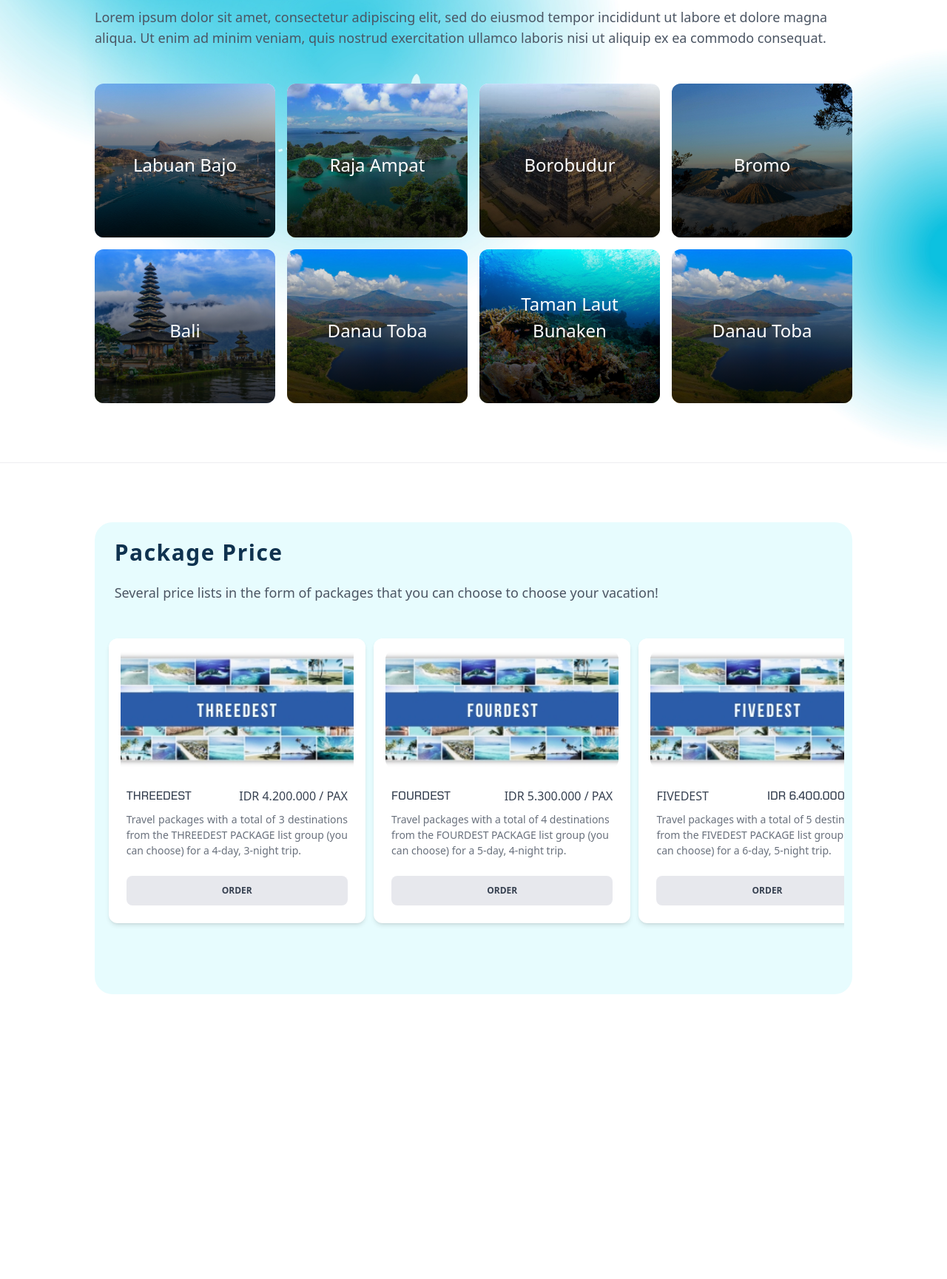
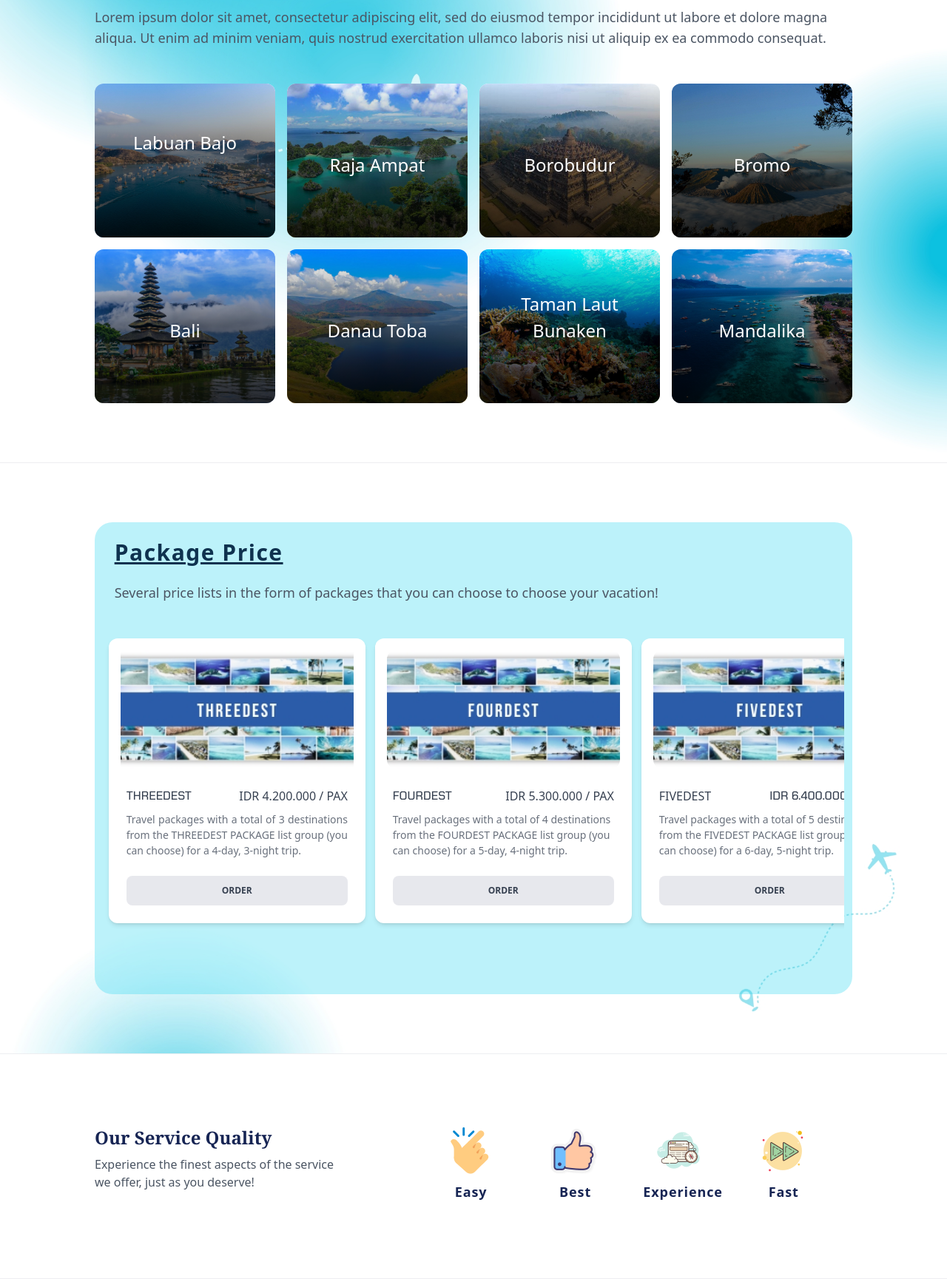
Before and after one commit to merlianats/Homework---Landing-Page, a website: page public/index.html in a window 1280 px wide. Shown: the part 754-2483 px from the top of the page at 74% size. Before the commit the page ends 2178 px from the top, so only its background shows below. Drawn offline with nearby package versions, Linux system fonts and the light colour scheme; files that its build step writes are made by us from their sources.

Commit message:
bagian layanan

```diff
--- a/public/index.html
+++ b/public/index.html
@@ -177,7 +177,7 @@
             nisi ut aliquip ex ea commodo consequat.</p>
           <div class="mt-12 grid grid-cols-1 gap-4 md:grid-cols-2 lg:grid-cols-4">
             <div class="relative grid h-[13rem] w-full max-w-[25rem] flex-col items-end justify-center overflow-hidden rounded-xl
-            bg-white bg-clip-border text-center text-gray-700">
+            bg-white bg-clip-border text-center text-gray-700 hover:cursor-pointer hover:scale-105 focus:scale-105">
               <div class="absolute inset-0 m-0 h-full w-full overflow-hidden rounded-none bg-transparent bg-[url('/public/foto/labuanbajo.jpg')]
               bg-cover bg-clip-border bg-center text-gray-700 shadow-none">
                 <div class="to-bg-black-10 absolute inset-0 h-full w-full bg-gradient-to-t from-black/80 via-black/50"></div>
@@ -186,11 +186,10 @@
                 <h2 class="mb-6 block font-sans text-2xl font-medium leading-[1.5] tracking-normal text-white antialiased">
                   Labuan Bajo
                 </h2>
-              </div>
+              </div>\
             </div>
             <div class="relative grid h-[13rem] w-full max-w-[25rem] flex-col items-end justify-center overflow-hidden rounded-xl
-            bg-white bg-clip-border text-center text-gray-700">
-              <a href="#" class="cursor-pointer">
+            bg-white bg-clip-border text-center text-gray-700 hover:cursor-pointer hover:scale-105 focus:scale-105">
               <div class="absolute inset-0 m-0 h-full w-full overflow-hidden rounded-none bg-transparent bg-[url('/public/foto/rajaampat.jpg')]
               bg-cover bg-clip-border bg-center text-gray-700 shadow-none hover:bg-opacity-50">
                 <div class="to-bg-black-10 absolute inset-0 h-full w-full bg-gradient-to-t from-black/80 via-black/50"></div>
@@ -200,11 +199,9 @@
                   Raja Ampat
                 </h2>
               </div>
-              </a>
             </div>
             <div class="relative grid h-[13rem] w-full max-w-[25rem] flex-col items-end justify-center overflow-hidden rounded-xl
-            bg-white bg-clip-border text-center text-gray-700">
-              <a href="#" class="cursor-pointer">
+            bg-white bg-clip-border text-center text-gray-700 hover:cursor-pointer hover:scale-105 focus:scale-105">
                 <div class="absolute inset-0 m-0 h-full w-full overflow-hidden rounded-none bg-transparent bg-[url('/public/foto/borobudur.jpeg')]
                 bg-cover bg-clip-border bg-center text-gray-700 shadow-none hover:bg-opacity-50">
                   <div class="to-bg-black-10 absolute inset-0 h-full w-full bg-gradient-to-t from-black/80 via-black/50"></div>
@@ -217,8 +214,7 @@
               </a>
             </div>
             <div class="relative grid h-[13rem] w-full max-w-[25rem] flex-col items-end justify-center overflow-hidden rounded-xl
-            bg-white bg-clip-border text-center text-gray-700">
-              <a href="#" class="cursor-pointer">
+            bg-white bg-clip-border text-center text-gray-700 hover:cursor-pointer hover:scale-105 focus:scale-105">
               <div class="absolute inset-0 m-0 h-full w-full overflow-hidden rounded-none bg-transparent bg-[url('/public/foto/malang.jpg')]
               bg-cover bg-clip-border bg-center text-gray-700 shadow-none hover:bg-opacity-50">
                 <div class="to-bg-black-10 absolute inset-0 h-full w-full bg-gradient-to-t from-black/80 via-black/50"></div>
@@ -228,11 +224,9 @@
                   Bromo
                 </h2>
               </div>
-              </a>
             </div>
             <div class="relative grid h-[13rem] w-full max-w-[25rem] flex-col items-end justify-center overflow-hidden rounded-xl
-            bg-white bg-clip-border text-center text-gray-700">
-              <a href="#" class="cursor-pointer">
+            bg-white bg-clip-border text-center text-gray-700 hover:cursor-pointer hover:scale-105 focus:scale-105">
               <div class="absolute inset-0 m-0 h-full w-full overflow-hidden rounded-none bg-transparent bg-[url('/public/foto/bali.jpg')]
               bg-cover bg-clip-border bg-center text-gray-700 shadow-none hover:bg-opacity-50">
                 <div class="to-bg-black-10 absolute inset-0 h-full w-full bg-gradient-to-t from-black/80 via-black/50"></div>
@@ -242,11 +236,9 @@
                   Bali
                 </h2>
               </div>
-              </a>
             </div>
             <div class="relative grid h-[13rem] w-full max-w-[25rem] flex-col items-end justify-center overflow-hidden rounded-xl
-            bg-white bg-clip-border text-center text-gray-700">
-              <a href="#" class="cursor-pointer">
+            bg-white bg-clip-border text-center text-gray-700 hover:cursor-pointer hover:scale-105 focus:scale-105">
                 <div class="absolute inset-0 m-0 h-full w-full overflow-hidden rounded-none bg-transparent bg-[url('/public/foto/danautoba.jpg')]
                 bg-cover bg-clip-border bg-center text-gray-700 shadow-none hover:bg-opacity-50">
                   <div class="to-bg-black-10 absolute inset-0 h-full w-full bg-gradient-to-t from-black/80 via-black/50"></div>
@@ -256,11 +248,9 @@
                     Danau Toba
                   </h2>
                 </div>
-              </a>
             </div>
             <div class="relative grid h-[13rem] w-full max-w-[25rem] flex-col items-end justify-center overflow-hidden rounded-xl
-            bg-white bg-clip-border text-center text-gray-700">
-              <a href="#" class="cursor-pointer">
+            bg-white bg-clip-border text-center text-gray-700 hover:cursor-pointer hover:scale-105 focus:scale-105">
                 <div class="absolute inset-0 m-0 h-full w-full overflow-hidden rounded-none bg-transparent bg-[url('/public/foto/tamanlautbunaken.jpg')]
                 bg-cover bg-clip-border bg-center text-gray-700 shadow-none hover:bg-opacity-50">
                   <div class="to-bg-black-10 absolute inset-0 h-full w-full bg-gradient-to-t from-black/80 via-black/50"></div>
@@ -273,15 +263,14 @@
               </a>
             </div>
             <div class="relative grid h-[13rem] w-full max-w-[25rem] flex-col items-end justify-center overflow-hidden rounded-xl
-            bg-white bg-clip-border text-center text-gray-700">
-              <a href="#" class="cursor-pointer">
-                <div class="absolute inset-0 m-0 h-full w-full overflow-hidden rounded-none bg-transparent bg-[url('/public/foto/danautoba.jpg')]
+            bg-white bg-clip-border text-center text-gray-700 hover:cursor-pointer hover:scale-105 focus:scale-105">
+                <div class="absolute inset-0 m-0 h-full w-full overflow-hidden rounded-none bg-transparent bg-[url('/public/foto/mandalika.jpg')]
                 bg-cover bg-clip-border bg-center text-gray-700 shadow-none hover:bg-opacity-50">
                   <div class="to-bg-black-10 absolute inset-0 h-full w-full bg-gradient-to-t from-black/80 via-black/50"></div>
                 </div>
                 <div class="relative p-6 py-14 px-6 md:px-12">
                   <h2 class="mb-6 block font-sans text-2xl font-medium leading-[1.5] tracking-normal text-white antialiased">
-                    Danau Toba
+                    Mandalika
                   </h2>
                 </div>
               </a>
@@ -291,15 +280,15 @@
       </section>
       <hr class="opacity-70">
       <!--BAGIAN HARGA-->
-      <section class="px-32 pb-20">
-        <div class="container mx-auto pb-2 bg-cyan-100 bg-opacity-50 rounded-3xl hover:cursor-pointer">
+      <section class="px-32 pb-20 bg-[url('/public/foto/bg-content3.jpg')] bg-cover">
+        <div class="container mx-auto pb-2 bg-cyan-400 bg-opacity-30 rounded-3xl">
           <div class="mx-auto my-20 lg:w-10/12 xl:w-8/12">
             <h3 class="block antialiased tracking-wider leading-snug text-3xl font-sans font-bold mb-5 pt-5 text-left
-            -ml-36 text-prussian-blue">Package Price</h3>
+            -ml-36 text-prussian-blue underline">Package Price</h3>
             <p class="block antialiased font-sans text-inherit my-5 text-sm font-normal -ml-36 text-left
             !text-gray-600 md:text-lg">Several price lists in the form of packages that you
             can choose to choose your vacation!</p>
-            <div class="mt-10 -mx-40 gap-[22.4rem] px-2 py-2 grid grid-cols-6 grid-rows-1 overflow-x-scroll">
+            <div class="mt-10 -mx-40 gap-[22.5rem] px-2 py-2 grid grid-cols-6 grid-rows-1 overflow-x-scroll">
               <!--LIST HARGA-->
               <!--HARGA PAKET PERTAMA-->
               <div class="relative flex w-[21.7rem] flex-col rounded-xl bg-white bg-clip-border text-gray-700 shadow-md">
@@ -353,7 +342,6 @@
                   <p class="block font-sans text-sm font-normal leading-normal text-gray-700 antialiased opacity-75">
                     Travel packages with a total of 4 destinations from the FOURDEST PACKAGE list group (you can choose) for a 5-day, 4-night trip.
                   </p>
-                  </p>
                 </div>
                 <div class="p-6 pt-0">
                   <button
@@ -383,7 +371,6 @@
                   </div>
                   <p class="block font-sans text-sm font-normal leading-normal text-gray-700 antialiased opacity-75">
                     Travel packages with a total of 5 destinations from the FIVEDEST PACKAGE list group (you can choose) for a 6-day, 5-night trip.
-                  </p>
                   </p>
                 </div>
                 <div class="p-6 pt-0">
@@ -415,7 +402,6 @@
                   <p class="block font-sans text-sm font-normal leading-normal text-gray-700 antialiased opacity-75">
                     Travel packages with a total of 6 destinations from the SIXDEST PACKAGE list group (you can choose) for a 7-day, 6-night trip.
                   </p>
-                  </p>
                 </div>
                 <div class="p-6 pt-0">
                   <button
@@ -445,7 +431,6 @@
                   </div>
                   <p class="block font-sans text-sm font-normal leading-normal text-gray-700 antialiased opacity-75">
                     Travel packages with a total of 7 destinations from the SEVENDEST PACKAGE list group (you can choose) for a 8-day, 7-night trip.
-                  </p>
                   </p>
                 </div>
                 <div class="p-6 pt-0">
@@ -477,7 +462,6 @@
                   <p class="block font-sans text-sm font-normal leading-normal text-gray-700 antialiased opacity-75">
                     Travel packages with a total of 8 destinations from the EIGHTDEST PACKAGE list group (you can choose) for a 9-day, 8-night trip.
                   </p>
-                  </p>
                 </div>
                 <div class="p-6 pt-0">
                   <button
@@ -492,6 +476,45 @@
           </div>
         </div>
       </section>
+      <hr class="opacity-70">
+      <!--BAGIAN LAYANAN-->
+      <section class="px-32 py-24">
+        <div class="container mx-auto">
+          <div class="flex flex-wrap">
+            <div class="w-full md:w-4/12">
+              <h3 class="block antialiased tracking-normal font-serif text-2xl font-semibold leading-snug text-inherit
+              mb-2 !text-blue-950">Our Service Quality</h3>
+              <p class="block antialiased font-sans text-inherit text-md mt-0 font-normal !text-gray-600">
+                Experience the finest aspects of the service we offer, just as you deserve!</p>
+            </div>
+            <div class="ml-auto w-full px-4 md:w-7/12">
+              <div class="flex flex-wrap">
+                <div class="w-6/12 pt-6 md:ml-auto md:px-4 md:pt-0 xl:w-3/12">
+                  <img src="/public/foto/easy.png" alt="" class="block pb-2 px-3">
+                  <h4 class="pl-7 font-sans tracking-wider text-lg font-semibold leading-snug text-inherit mb-2
+                  !text-blue-950">Easy</h4>
+                </div>
+                <div class="ml-auto w-6/12 pt-6 md:px-4 md:pt-0 xl:w-3/12">
+                  <img src="/public/foto/best.png" alt="" class="block pb-2 px-3">
+                  <h4 class="pl-7 font-sans tracking-wider text-lg font-semibold leading-snug text-inherit mb-2
+                  !text-blue-950">Best</h4>
+                </div>
+                <div class="ml-auto w-6/12 pt-6 md:px-4 md:pt-0 xl:w-3/12">
+                  <img src="/public/foto/experience.png" alt="" class="block pb-2 px-3">
+                  <h4 class="font-sans tracking-wider text-lg font-semibold leading-snug text-inherit mb-2
+                  !text-blue-950">Experience</h4>
+                </div>
+                <div class="ml-auto w-6/12 pt-6 md:px-4 md:pt-0 xl:w-3/12">
+                  <img src="/public/foto/fast.png" alt="" class="block pb-2 px-3">
+                  <h4 class="pl-7 font-sans tracking-wider text-lg font-semibold leading-snug text-inherit mb-2
+                  !text-blue-950">Fast</h4>
+                </div>
+              </div>
+            </div>
+          </div>
+        </div>
+      </section>
+      <hr class="opacity-70">
     </main>
   </body>
 </html>
```
Also changed, not shown: public/foto/best.png (added), public/foto/bg-content3.jpg (added), public/foto/easy.png (added), public/foto/experience.png (added), public/foto/fast.png (added), public/foto/mandalika.jpg (added). Lines whose indentation alone changed are shown as unchanged.
